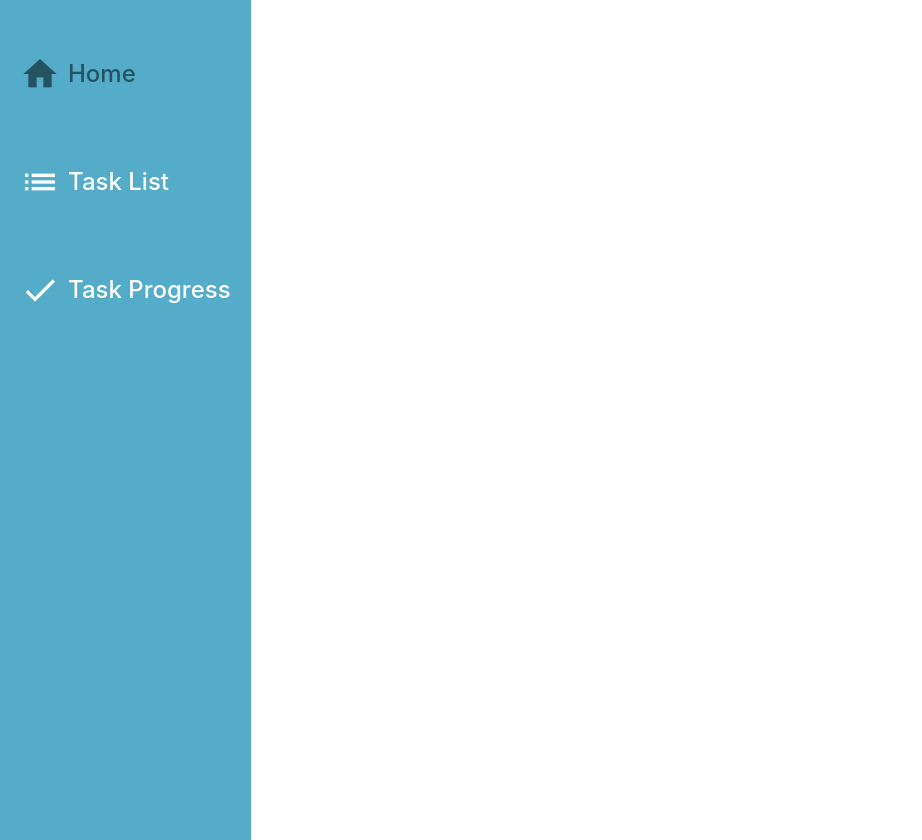
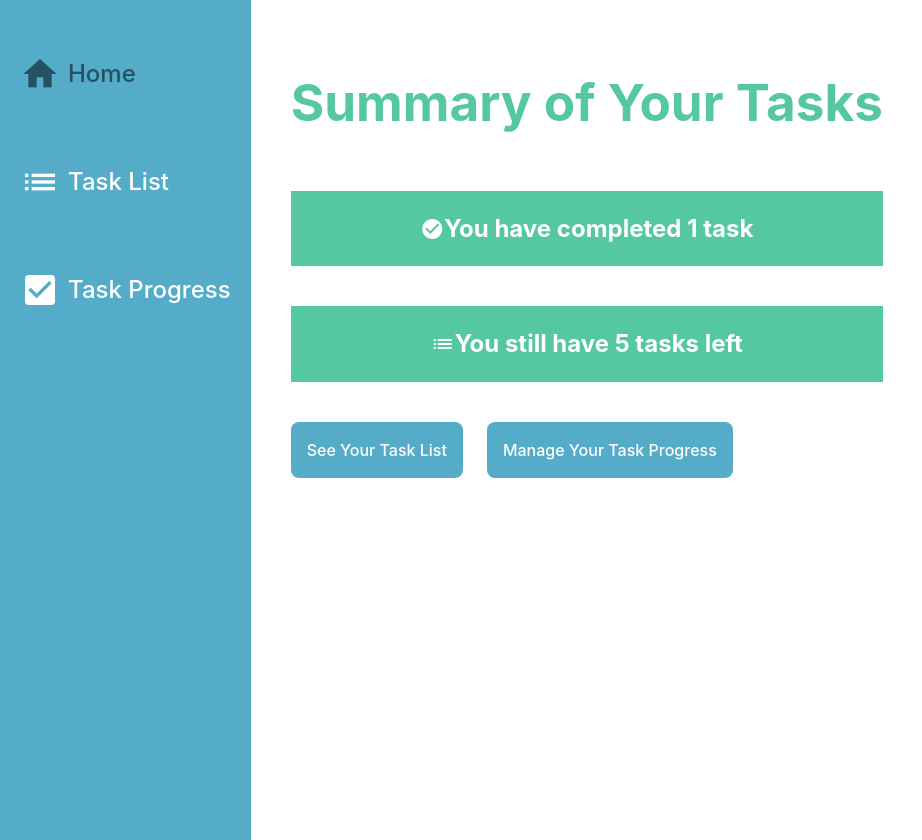
Before and after one commit to sinau-reactnative/sparman, a React (Vite) app: page / in a window 1280 px wide. Shown: the whole page, without its empty margins (0-922 px from the left). Built offline with nearby package versions, Linux system fonts and the light colour scheme.

Commit message:
Install Recoil and develop task summary page

```diff
--- a/src/App.tsx
+++ b/src/App.tsx
@@ -28,42 +28,35 @@
 //   )
 // }
 
-//import React from 'react'
+import React from 'react'
 import {createBrowserRouter, RouterProvider} from 'react-router-dom'
 //import SideMenu from './components/SideMenu'
 import SideMenuLayout from './layouts/SideMenuLayout'
+import { RecoilRoot } from 'recoil'
+import TaskSummary from './features/components/TaskSummary'
+//import TaskSummary from './feature/tasks/components/TaskLists'
+//import TaskSummary from './feature/tasks/components/TaskProgress'
 
 const router = createBrowserRouter([
   {
     path: '/',
-    element: <SideMenuLayout/>,
+    element: (
+      <div>
+        <SideMenuLayout/>
+      </div>
+    ),
     children: [
     {
     path: '/',
-    element: (
-      <div style={{ display: 'flex' }}>
-
-        <h1>Home</h1>
-      </div>
-      ),
+    element: <TaskSummary />,
     },
     {
     path: 'task-list',
-    element: (
-      <div style={{ display: 'flex' }}>
-
-        <h1>Task List</h1>
-      </div>
-      ),
+    //element: <TaskList />,
     },
     {
     path: 'task-progress',
-    element: (
-      <div style={{ display: 'flex' }}>
-
-        <h1>Task Progress</h1>
-      </div>
-      ),
+   // element: <TaskProgress />,
     }
     ],
 
@@ -71,7 +64,11 @@
 ])
 
 function App(): JSX.Element {
-  return <RouterProvider router={router} />
+  return (
+    <RecoilRoot>
+      <RouterProvider router={router} />
+    </RecoilRoot>
+  )
 }
 
 export default App
--- a/src/components/SideMenu.tsx
+++ b/src/components/SideMenu.tsx
@@ -25,7 +25,7 @@
         to="/task-progress"
         style={({ isActive }) => (isActive ? styles.activeLink : styles.link)}
       >
-        <span className="material-icons" style={styles.icon}>done</span>
+        <span className="material-icons" style={styles.icon}>check_box</span>
         <p style={styles.text}>Task Progress</p>
       </NavLink>
     </div>
--- /dev/null
+++ b/src/features/TaskAtoms.ts
@@ -0,0 +1,50 @@
+import { atom } from 'recoil'
+import type { Task } from '../types'
+
+export const tasksState = atom<Task[]>({
+  key: 'tasks',
+  default: [
+    {
+      id: 1,
+      title: 'Develop Final Project',
+      detail: 'SPA Kanban project using Recoil and TypeScript',
+      dueDate: '2023-04-30',
+      progressOrder: 1,
+    },
+    {
+      id: 2,
+      title: 'Lunch with Guru Domba',
+      detail: 'Have Nasi Padang with Guru Domba',
+      dueDate: '2023-04-10',
+      progressOrder: 1,
+    },
+    {
+      id: 3,
+      title: 'Learn TypeScript',
+      detail: 'Complete TypeScript material on Progate',
+      dueDate: '2023-04-05',
+      progressOrder: 2,
+    },
+    {
+      id: 4,
+      title: 'Decide Plans for Lebaran holidays',
+      detail: 'Trip with family?',
+      dueDate: '2023-04-21',
+      progressOrder: 2,
+    },
+    {
+      id: 5,
+      title: 'Develop a React Project',
+      detail: "Develop a Todo management app and ask Guru Domba's review",
+      dueDate: '2023-03-22',
+      progressOrder: 3,
+    },
+    {
+      id: 6,
+      title: 'Learn JavaScript Basics',
+      detail: 'Complete JavaScript materials on Frontend Course',
+      dueDate: '2023-03-10',
+      progressOrder: 4,
+    },
+  ],
+})
--- /dev/null
+++ b/src/features/TaskSelectors.ts
@@ -0,0 +1,21 @@
+import { selector } from 'recoil'
+import { tasksState } from './TaskAtoms'
+import type { Task } from '../types'
+
+export const uncompletedTasksSelector = selector<Task[]>({
+  key: 'uncompleted_tasks',
+  get: ({ get }) => {
+    return get(tasksState).filter((task) => {
+      return task.progressOrder !== 4
+    })
+  },
+})
+
+export const completedTasksSelector = selector<Task[]>({
+  key: 'completed_tasks',
+  get: ({ get }) => {
+    return get(tasksState).filter((task) => {
+      return task.progressOrder === 4
+    })
+  },
+})
--- /dev/null
+++ b/src/features/components/TaskSummary.tsx
@@ -0,0 +1,76 @@
+import React from 'react'
+import { useRecoilValue } from 'recoil'
+import {
+  completedTasksSelector,
+  uncompletedTasksSelector,
+} from '../TaskSelectors'
+import type { Task, CSSProperties } from '../../types'
+import { Link } from 'react-router-dom'
+
+const TaskSummary = (): JSX.Element => {
+
+  const completedTasks =
+    useRecoilValue<Task[]>(completedTasksSelector)
+
+  const uncompletedTasks =
+    useRecoilValue<Task[]>(uncompletedTasksSelector)
+  return (
+    <div style={styles.container}>
+      <h1 style={styles.heading}>Summary of Your Tasks</h1>
+      <div style={styles.list}>
+        <span className="material-icons">check_circle</span>
+        <h2>
+          You have completed {completedTasks.length}{' '}
+          {completedTasks.length <= 1 ? 'task' : 'tasks'}
+        </h2>
+      </div>
+      <div style={styles.list}>
+        <span className="material-icons">list</span>
+        <h2>
+          You still have {uncompletedTasks.length}{' '}
+          {uncompletedTasks.length <= 1 ? 'task' : 'tasks'} left
+        </h2>
+      </div>
+      <div style={styles.links}>
+        <Link to="/task-list" style={styles.link}>
+          See Your Task List
+        </Link>
+        <Link to="/task-progress" style={styles.link}>
+          Manage Your Task Progress
+        </Link>
+      </div>
+    </div>
+  )
+}
+
+const styles: CSSProperties = {
+  container: {
+    padding: '40px',
+  },
+  heading: {
+    color: '#55C89F',
+    marginBottom: '60px',
+  },
+  list: {
+    color: '#fff',
+    backgroundColor: '#55C89F',
+    display: 'flex',
+    justifyContent: 'center',
+    alignItems: 'center',
+    marginBottom: '40px',
+    //width: '60%',
+  },
+  links: {
+    display: 'flex',
+  },
+  link: {
+    padding: '16px',
+    marginRight: '24px',
+    backgroundColor: '#55ACC8',
+    color: '#fff',
+    borderRadius: '8px',
+    textDecoration: 'none',
+  },
+}
+
+export default TaskSummary
--- a/src/layouts/SideMenuLayout.tsx
+++ b/src/layouts/SideMenuLayout.tsx
@@ -1,9 +1,12 @@
+import React from "react"
 import SideMenu from "../components/SideMenu"
+import { Outlet } from "react-router-dom"
 
-const SideMenuLayout = () => {
+const SideMenuLayout = (): JSX.Element => {
     return (
-        <div>
+        <div style={{ display: 'flex'}}>
             <SideMenu/>
+            <Outlet/>
         </div>
     )
 }
```
Also changed, not shown: src/types/index.ts (+8 -0 lines), src/features/components/TaskList.tsx (added), src/features/components/TaskProgress.tsx (added).
